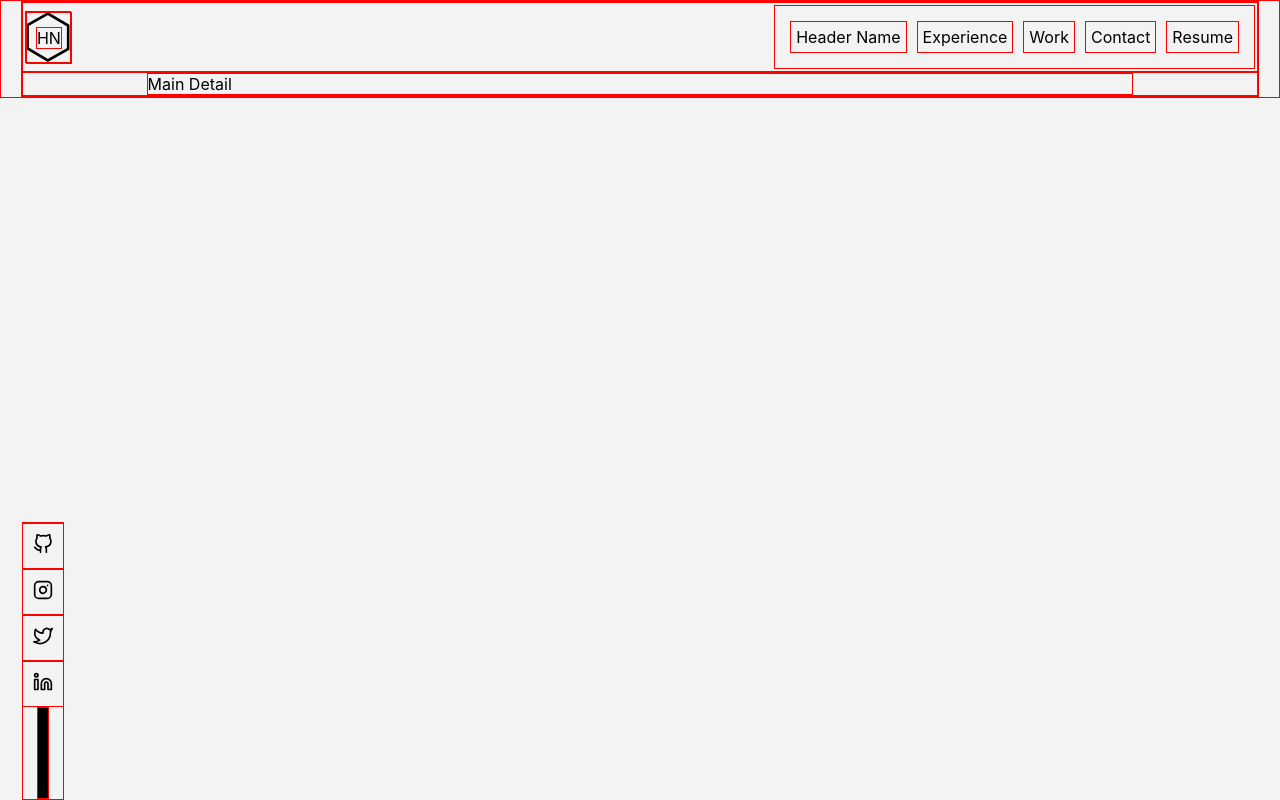
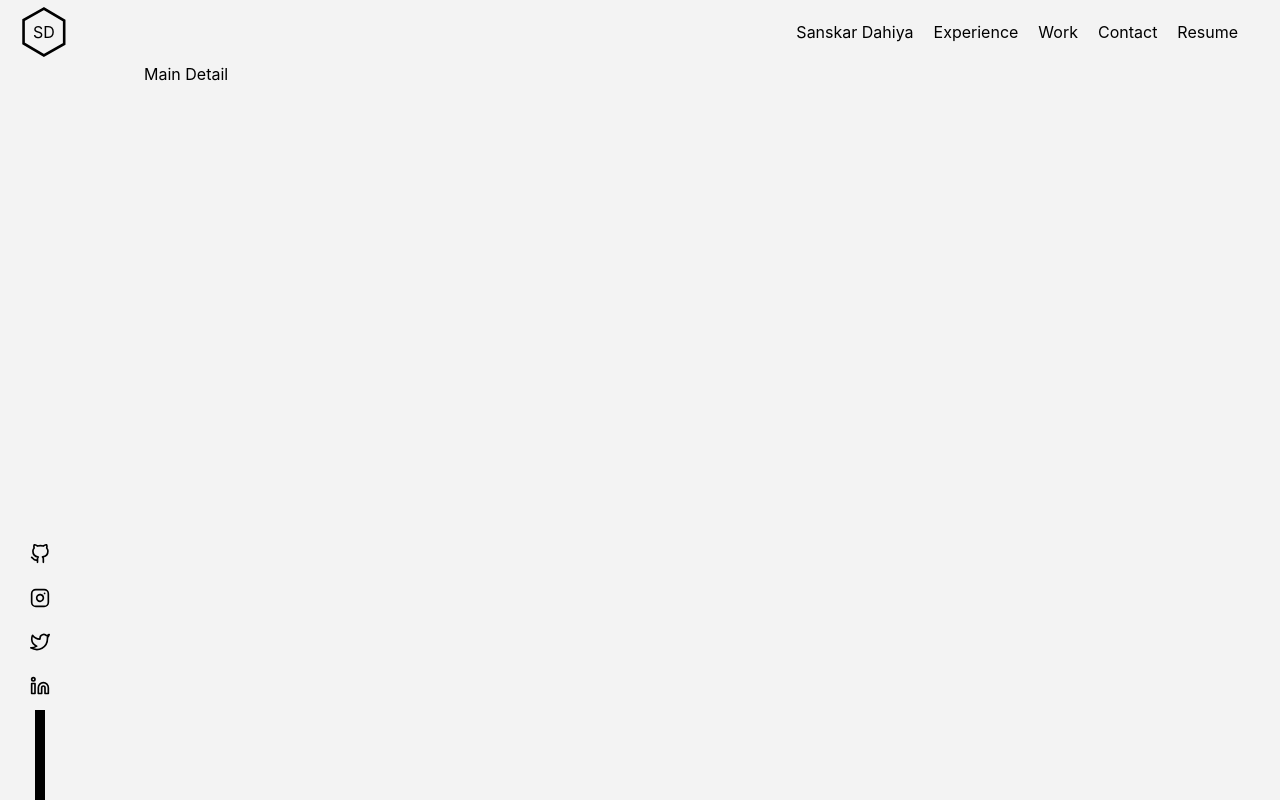
Before and after one commit to SanskarDahiya/portfolio_web, a React (Create React App) app: page / in a window 1280 px wide. Built offline with nearby package versions, Linux system fonts and the light colour scheme.

Commit message:
SIdeMenu | code optimize

```diff
--- a/src/App.css
+++ b/src/App.css
@@ -2,7 +2,7 @@ body {
   background-color: #f3f3f3;
 }
 div {
-  border: 1pt solid red;
+  /* border: 1pt solid red; */
   min-width: 10px;
   min-height: 10px;
 }
--- a/src/App.js
+++ b/src/App.js
@@ -3,115 +3,9 @@ import React, { useState } from "react";
 import ContextHOC from "./Helper/ContextProvider";
 import { Header } from "./Components/HeaderSection";
 import MainDetail from "./Components/MainDetail";
+import LeftSideBar from "./Components/LeftSideBar";
+
 const { Context, data } = ContextHOC();
-const path = {
-  "GitHub": (
-    <path d="M9 19c-5 1.5-5-2.5-7-3m14 6v-3.87a3.37 3.37 0 0 0-.94-2.61c3.14-.35 6.44-1.54 6.44-7A5.44 5.44 0 0 0 20 4.77 5.07 5.07 0 0 0 19.91 1S18.73.65 16 2.48a13.38 13.38 0 0 0-7 0C6.27.65 5.09 1 5.09 1A5.07 5.07 0 0 0 5 4.77a5.44 5.44 0 0 0-1.5 3.78c0 5.42 3.3 6.61 6.44 7A3.37 3.37 0 0 0 9 18.13V22"></path>
-  ),
-  "Instagram": (
-    <React.Fragment>
-      <rect x="2" y="2" width="20" height="20" rx="5" ry="5"></rect>
-      <path d="M16 11.37A4 4 0 1 1 12.63 8 4 4 0 0 1 16 11.37z"></path>
-      <line x1="17.5" y1="6.5" x2="17.51" y2="6.5"></line>
-    </React.Fragment>
-  ),
-  "Twitter": (
-    <path d="M23 3a10.9 10.9 0 0 1-3.14 1.53 4.48 4.48 0 0 0-7.86 3v1A10.66 10.66 0 0 1 3 4s-4 9 5 13a11.64 11.64 0 0 1-7 2c9 5 20 0 20-11.5a4.5 4.5 0 0 0-.08-.83A7.72 7.72 0 0 0 23 3z"></path>
-  ),
-  "LinkedIn": (
-    <React.Fragment>
-      <path d="M16 8a6 6 0 0 1 6 6v7h-4v-7a2 2 0 0 0-2-2 2 2 0 0 0-2 2v7h-4v-7a6 6 0 0 1 6-6z"></path>
-      <rect x="2" y="9" width="4" height="12"></rect>
-      <circle cx="4" cy="4" r="2"></circle>
-    </React.Fragment>
-  )
-};
-const sideBar1Data = [{ title: "GitHub" }, { title: "Instagram" }, { title: "Twitter" }, { title: "LinkedIn" }];
-const SideBar1 = () => {
-  const [onFocus, onFocusUpdate] = useState({});
-  return (
-    <div
-      style={{
-        zIndex: 10,
-        position: "fixed",
-        bottom: 0,
-        color: "black",
-        width: "40px"
-      }}
-    >
-      <ul
-        style={{
-          display: "flex",
-          flexDirection: "column",
-          alignItems: "center",
-          margin: 0,
-          padding: 0,
-          listStyle: "none"
-          // justifyContent: "center"
-        }}
-      >
-        {sideBar1Data.map(({ title }, key) => {
-          if (!onFocus[key]) {
-            onFocus[key] = {};
-            onFocusUpdate(onFocus);
-          }
-
-          return (
-            <li
-              key={key}
-              onMouseEnter={() => {
-                onFocus[key] = {
-                  // backgroundColor: "blue",
-                  color: "red",
-                  transform: "translateY(-3px)"
-                };
-                onFocusUpdate({ ...onFocus });
-              }}
-              onMouseLeave={() => {
-                onFocus[key] = {};
-                onFocusUpdate({ ...onFocus });
-              }}
-            >
-              <div
-                style={{
-                  padding: "10px",
-                  "transitionDuration": "0.2s",
-                  "transitionTimingFunction": "ease",
-                  ...onFocus[key]
-                }}
-              >
-                <svg
-                  style={{ width: "20px", height: "20px" }}
-                  role="img"
-                  viewBox="0 0 24 24"
-                  fill="none"
-                  stroke="currentColor"
-                  strokeWidth="2"
-                  strokeLinecap="round"
-                  strokeLinejoin="round"
-                >
-                  <title>{title}</title>
-                  {path[title]}
-                </svg>
-              </div>
-            </li>
-          );
-        })}
-      </ul>
-      <div
-        style={{
-          marginTop: "20px",
-          width: "1px",
-          height: "90px",
-          margin: "0 auto",
-          backgroundColor: "black"
-        }}
-      >
-        {""}
-      </div>
-    </div>
-  );
-};
 
 function App() {
   const [user] = useState(data);
@@ -119,7 +13,7 @@ function App() {
     <Context.Provider value={user}>
       <div style={{ position: "relative", margin: "0 20px" }}>
         <Header />
-        <SideBar1 />
+        <LeftSideBar />
         <div className="App">
           <MainDetail />
         </div>
--- /dev/null
+++ b/src/Components/LeftSideBar.js
@@ -0,0 +1,52 @@
+import React, { useState } from "react";
+import ContextHOC from "../Helper/ContextProvider";
+
+import { LeftSideBarTheme as Theme } from "../Theme/theme";
+
+const { Context } = ContextHOC();
+
+const SideIcon = props => {
+  const [isHover, setHover] = useState(false);
+  if (!props.children || props.children.length) {
+    return null;
+  }
+
+  return (
+    <li onMouseEnter={() => setHover(true)} onMouseLeave={() => setHover(false)}>
+      <div style={Object.assign({ ...Theme.SideIcon }, isHover && Theme.SideIconHover)}>
+        <svg
+          style={{ width: "20px", height: "20px" }}
+          role="img"
+          viewBox="0 0 24 24"
+          fill="none"
+          stroke="currentColor"
+          strokeWidth="2"
+          strokeLinecap="round"
+          strokeLinejoin="round"
+        >
+          {props.children}
+        </svg>
+      </div>
+    </li>
+  );
+};
+
+const LeftSideBar = () => {
+  return (
+    <div style={Theme.MainContainer}>
+      <Context.Consumer>
+        {/* `element` in `LeftSideBar` are added in path: src\Helper\ContextProvider.js */}
+        {({ LeftSideBar: SideBarActions = [] } = {}) => (
+          <ul style={Theme.Container}>
+            {SideBarActions.map(({ element }, key) => (
+              <SideIcon key={key}>{element}</SideIcon>
+            ))}
+          </ul>
+        )}
+      </Context.Consumer>
+      <div style={Theme.BottomSection} />
+    </div>
+  );
+};
+
+export default LeftSideBar;
--- /dev/null
+++ b/src/Helper/AppIconList.js
@@ -0,0 +1,29 @@
+import React from "react";
+const AppIconList = {
+  "GitHub": (
+    <React.Fragment>
+      <path d="M9 19c-5 1.5-5-2.5-7-3m14 6v-3.87a3.37 3.37 0 0 0-.94-2.61c3.14-.35 6.44-1.54 6.44-7A5.44 5.44 0 0 0 20 4.77 5.07 5.07 0 0 0 19.91 1S18.73.65 16 2.48a13.38 13.38 0 0 0-7 0C6.27.65 5.09 1 5.09 1A5.07 5.07 0 0 0 5 4.77a5.44 5.44 0 0 0-1.5 3.78c0 5.42 3.3 6.61 6.44 7A3.37 3.37 0 0 0 9 18.13V22"></path>
+    </React.Fragment>
+  ),
+  "Instagram": (
+    <React.Fragment>
+      <rect x="2" y="2" width="20" height="20" rx="5" ry="5"></rect>
+      <path d="M16 11.37A4 4 0 1 1 12.63 8 4 4 0 0 1 16 11.37z"></path>
+      <line x1="17.5" y1="6.5" x2="17.51" y2="6.5"></line>
+    </React.Fragment>
+  ),
+  "Twitter": (
+    <React.Fragment>
+      <path d="M23 3a10.9 10.9 0 0 1-3.14 1.53 4.48 4.48 0 0 0-7.86 3v1A10.66 10.66 0 0 1 3 4s-4 9 5 13a11.64 11.64 0 0 1-7 2c9 5 20 0 20-11.5a4.5 4.5 0 0 0-.08-.83A7.72 7.72 0 0 0 23 3z"></path>
+    </React.Fragment>
+  ),
+  "LinkedIn": (
+    <React.Fragment>
+      <path d="M16 8a6 6 0 0 1 6 6v7h-4v-7a2 2 0 0 0-2-2 2 2 0 0 0-2 2v7h-4v-7a6 6 0 0 1 6-6z"></path>
+      <rect x="2" y="9" width="4" height="12"></rect>
+      <circle cx="4" cy="4" r="2"></circle>
+    </React.Fragment>
+  )
+};
+
+export default AppIconList;
--- a/src/Helper/ContextProvider.js
+++ b/src/Helper/ContextProvider.js
@@ -1,7 +1,14 @@
 import { createContext } from "react";
 import userData from "../userDetails.json";
+import AppIconList from "./AppIconList";
 
 let Context = {};
+
+/*** Adding React Icon For Side Menu */
+userData.LeftSideBar = userData.LeftSideBar.map(data => {
+  data.element = AppIconList[data.title];
+  return data;
+});
 
 const dataProvider = {
   default: userData
--- a/src/Theme/theme.js
+++ b/src/Theme/theme.js
@@ -6,3 +6,35 @@ const theme = {
   }
 };
 export default theme;
+
+export const LeftSideBarTheme = {
+  MainContainer: {
+    zIndex: 10,
+    position: "fixed",
+    bottom: 0,
+    color: "black",
+    width: "40px"
+  },
+  Container: {
+    display: "flex",
+    flexDirection: "column",
+    alignItems: "center",
+    margin: 0,
+    padding: 0,
+    listStyle: "none"
+    // justifyContent: "center"
+  },
+  SideIcon: { padding: "10px", "transitionDuration": "0.2s", "transitionTimingFunction": "ease" },
+  SideIconHover: {
+    // backgroundColor: "blue",
+    color: "blue",
+    transform: "translateY(-5px)"
+  },
+  BottomSection: {
+    marginTop: "20px",
+    width: "0em",
+    height: "90px",
+    margin: "0 auto",
+    backgroundColor: "black"
+  }
+};
--- a/src/userDetails.json
+++ b/src/userDetails.json
@@ -1,3 +1,4 @@
 {
-  "name": "Header Name"
+  "name": "Sanskar Dahiya",
+  "LeftSideBar": [{ "title": "GitHub" }, { "title": "Instagram" }, { "title": "Twitter" }, { "title": "LinkedIn" }]
 }
```
